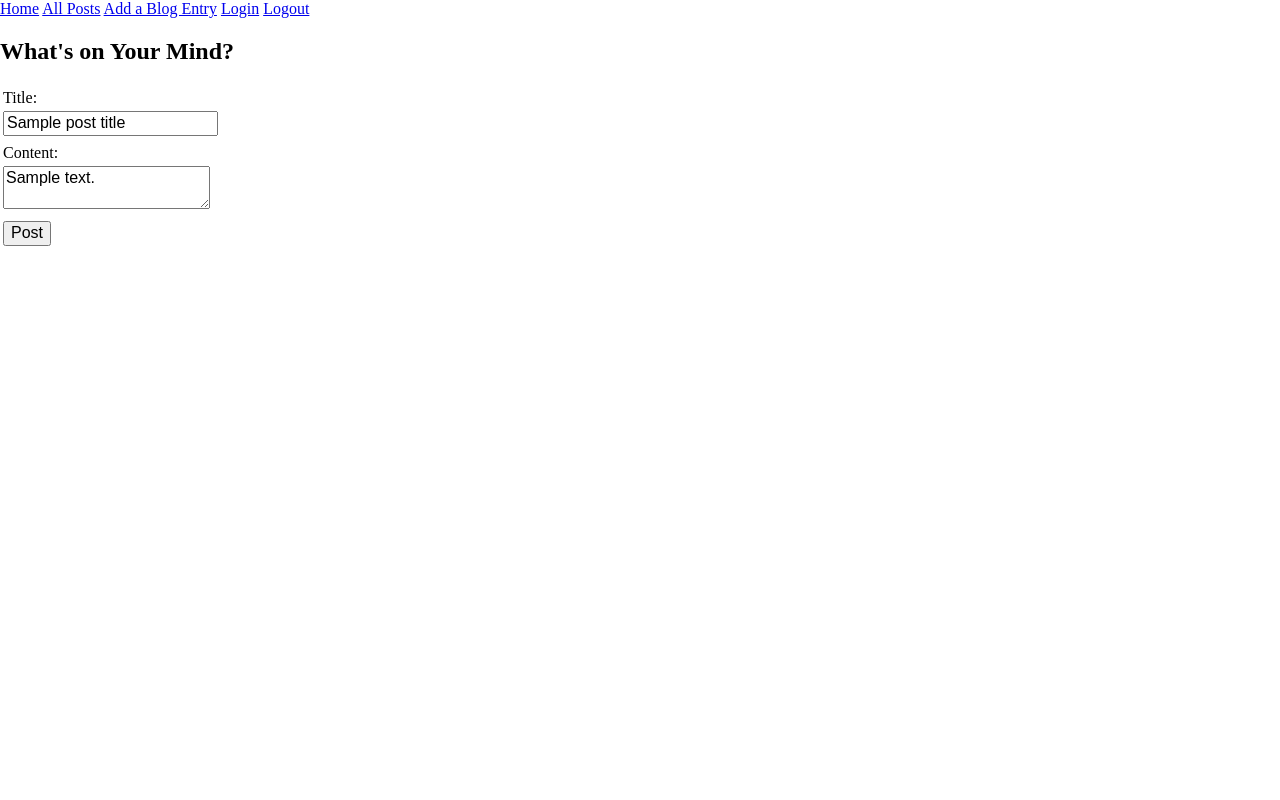
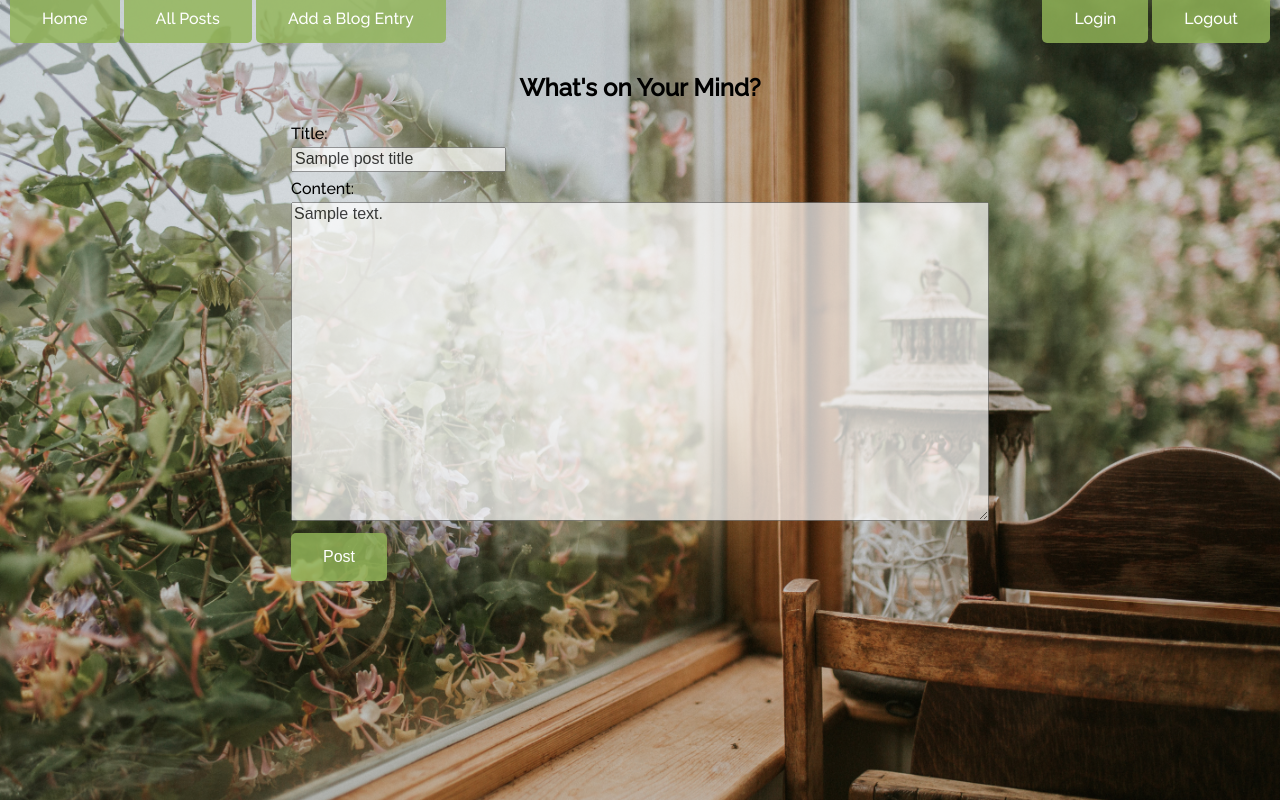
Before and after one commit to kivanovabaker/blogz, a Flask app: template templates/newpost.html in a window 1280 px wide. Run offline with Flask 2, Linux system fonts and the light colour scheme; the visitor is signed in with stand-in values (Sample User, id 1); tables that the repository leaves empty hold one stand-in row (values such as "Sample post"); the template is opened without the code that fills it: most values are stand-ins (such as "Sample title", 1, 10 or a date in 2020).

Commit message:
stylistic changes. New post page almost finished

```diff
--- /dev/null
+++ b/static/stylebase.css
@@ -0,0 +1,32 @@
+nav ul {
+    padding: 0;
+    margin: 10px;
+    list-style-type: none;
+    display: inline-block;
+}
+
+nav ul li {
+    display: inline-block;
+}
+
+nav #login-logout {
+    float: right;
+}
+
+nav a {
+    text-decoration: none;
+    color: white;
+    padding: 15px 32px;
+    background-color: rgba(146, 181, 88, 0.83);
+    border-radius: 5px;
+}
+
+nav a:hover
+{
+color: white;
+background-color: #92B558;
+}
+
+body {
+    font-family: 'Raleway', sans-serif;
+}
--- a/static/stylenewpost.css
+++ b/static/stylenewpost.css
@@ -1,3 +1,32 @@
+html {
+    background: url("/static/images/felix-russell-saw-273938.jpg") no-repeat center center fixed;
+    -webkit-background-size: cover;
+    -moz-background-size: cover;
+    -o-background-size: cover;
+    background-size: cover;
+    background-color: #100101;
+  }
+
+main {
+    font-family: 'Raleway', sans-serif;
+    display: flex;
+    flex-direction: column;
+    align-items: center;
+}
+
+.inputarea {
+    opacity: 0.7;
+}
+
+.button {
+    font-family: font-family: 'Raleway', sans-serif;
+    color: white;
+    padding: 15px 32px;
+    background-color: rgba(146, 181, 88, 0.83);
+    border-radius: 5px;
+    border: none;
+    text-shadow: none;
+}
 .error {
     color: red;
 }
--- a/templates/base.html
+++ b/templates/base.html
@@ -3,16 +3,22 @@
     <head>
         <title>{{title}}</title>
         <link rel="stylesheet" type="text/css" href="{{ url_for('static', filename='normalize.css') }}">
+        <link rel="stylesheet" type="text/css" href="{{ url_for('static', filename='stylebase.css') }}">
         {% block style %}
         {% endblock %}
     </head>
     <body>
-        <a href='/'>Home</a>
-        <a href="blog">All Posts</a>
-        <a href="newpost">Add a Blog Entry</a>
-        <a href="login">Login</a>
-        <a href="logout">Logout</a>
-
+        <nav>
+            <ul>
+                <li><a href='/'>Home</a></li>
+                <li><a href="blog">All Posts</a></li>
+                <li><a href="newpost">Add a Blog Entry</a></li>
+            </ul>
+            <ul id="login-logout">
+                <li><a href="login">Login</a></li>
+                <li><a href="logout">Logout</a></li>
+            </ul>
+        </nav>
         {% with messages = get_flashed_messages(with_categories=True) %}
         <ul>
         {% for category,message in messages %}
--- a/templates/newpost.html
+++ b/templates/newpost.html
@@ -2,20 +2,19 @@
 
 {% block style %}
 <link rel="stylesheet" type="text/css" href="{{ url_for('static', filename='stylenewpost.css') }}">
+<link href="https://fonts.googleapis.com/css?family=Raleway:500" rel="stylesheet">
 {% endblock %}
 
 {% block content %}
-    <header>
+    <main>
         <h2>What's on Your Mind?</h2>
-    </header>
-    <main>
         <form method="post">
             <table>
                 <tr>
                     <td><label for='title'>Title:</label></td>
                 </tr>
                 <tr>
-                    <td><input type="text" name="title" id="title" value="{{post_title}}"/></td>
+                    <td><input class="inputarea" type="text" name="title" id="title" value="{{post_title}}"/></td>
                 </tr>
                 <tr>
                     <td class="error">{{title_error}}</td>
@@ -23,13 +22,13 @@
                 <tr>
                     <td><label for='body'>Content:</label></td>
                 </tr>
-                    <td><textarea name='body' id='body'>{{body}}</textarea></td>
+                    <td><textarea class="inputarea" name='body' id='body' cols="73" rows="17">{{body}}</textarea></td>
                 </tr>
                 <tr>
                     <td class="error">{{body_error}}</td>
                 </tr>
                 <tr>
-                    <td><input type="submit" value="Post"/></td>
+                    <td><input class="button" type="submit" value="Post"/></td>
                 </tr>
             </table>
         </form>
```
Also changed, not shown: static/styleblog.css (added, +8 -0 lines), static/images/felix-russell-saw-273938.jpg (added), static/styleindex.css (added), 2 other files.
